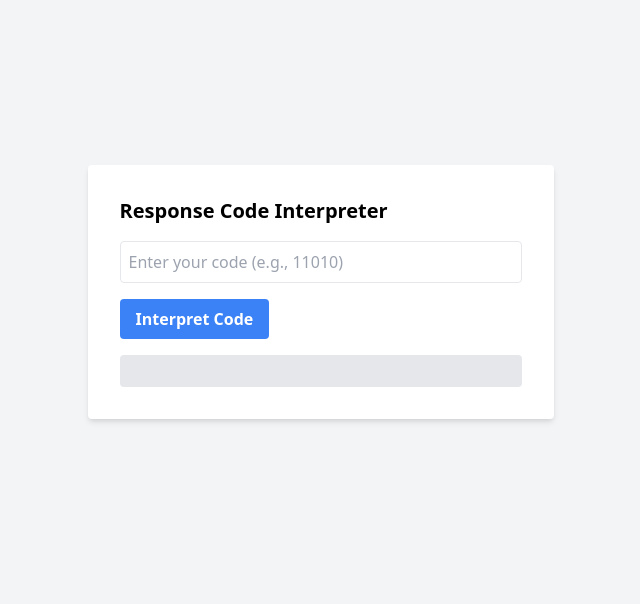
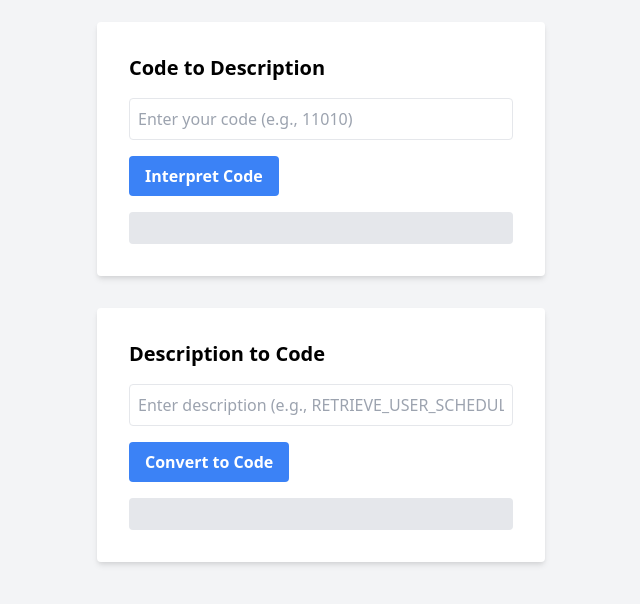
Before and after one commit to JunSeong96/CarencoResponseExplanation, a plain HTML site: page index.html in a window 1280 px wide. Shown: the part 108-712 px from the top of the page, without its empty margins (319-959 px from the left). Drawn offline with nearby package versions, Linux system fonts and the light colour scheme.

Commit message:
Update index.html

```diff
--- a/index.html
+++ b/index.html
@@ -6,17 +6,31 @@
     <title>Code Response Interpreter</title>
     <link href="https://cdn.jsdelivr.net/npm/tailwindcss@2.2.19/dist/tailwind.min.css" rel="stylesheet">
 </head>
-<body class="bg-gray-100 flex items-center justify-center h-screen">
-    <div class="p-8 bg-white rounded shadow-md">
-        <h1 class="text-xl font-bold mb-4">Response Code Interpreter</h1>
+<body class="bg-gray-100 flex flex-col items-center justify-center h-screen">
+    <!-- 코드를 설명으로 변환하는 컨테이너 -->
+    <div class="p-8 bg-white rounded shadow-md m-4 w-full max-w-md">
+        <h1 class="text-xl font-bold mb-4">Code to Description</h1>
         <form id="codeForm">
             <input type="text" id="codeInput" placeholder="Enter your code (e.g., 11010)" class="border p-2 rounded w-full">
             <button type="submit" class="mt-4 bg-blue-500 hover:bg-blue-700 text-white font-bold py-2 px-4 rounded">
                 Interpret Code
             </button>
         </form>
-        <div id="result" class="mt-4 p-4 bg-gray-200 rounded text-gray-700"></div>
+        <div id="codeResult" class="mt-4 p-4 bg-gray-200 rounded text-gray-700"></div>
     </div>
+
+    <!-- 설명을 코드로 변환하는 컨테이너 -->
+    <div class="p-8 bg-white rounded shadow-md m-4 w-full max-w-md">
+        <h1 class="text-xl font-bold mb-4">Description to Code</h1>
+        <form id="descriptionForm">
+            <input type="text" id="descriptionInput" placeholder="Enter description (e.g., RETRIEVE_USER_SCHEDULE_REQUIRED)" class="border p-2 rounded w-full">
+            <button type="submit" class="mt-4 bg-blue-500 hover:bg-blue-700 text-white font-bold py-2 px-4 rounded">
+                Convert to Code
+            </button>
+        </form>
+        <div id="descriptionResult" class="mt-4 p-4 bg-gray-200 rounded text-gray-700"></div>
+    </div>
+
     <script src="app.js"></script>
 </body>
 </html>
```
